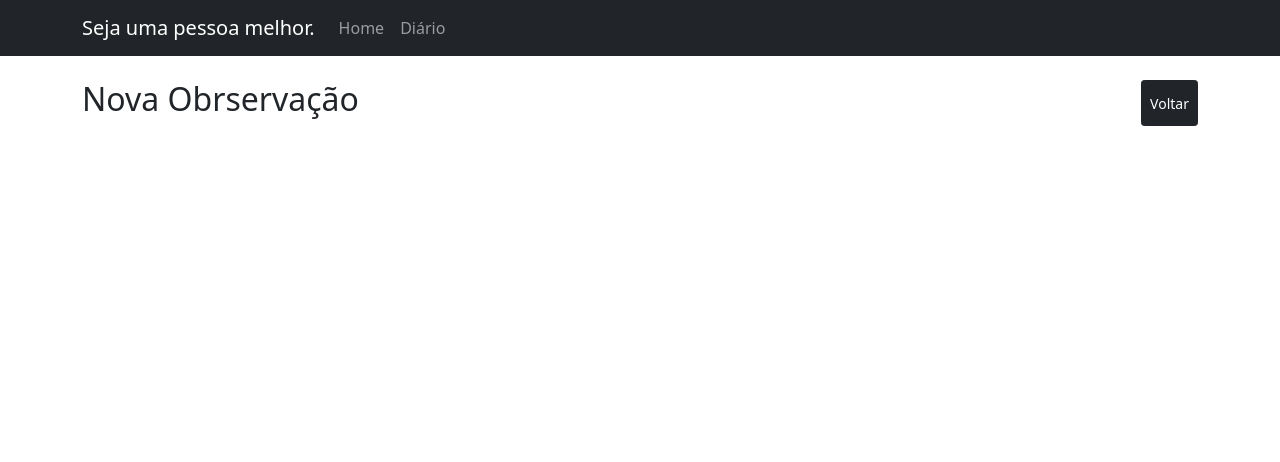
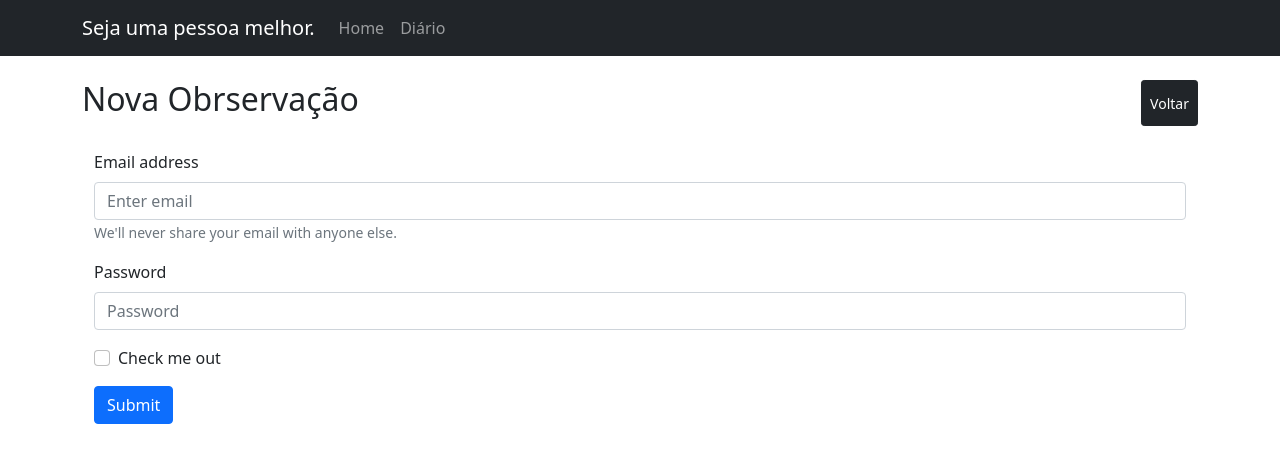
Before and after one commit to dekopossas/self-knowledge-diary, a React (Create React App) app in the folder frontend/: page /calendario/nova-observacao in a window 1280 px wide. Shown: the top 462 px of the page. Built offline with nearby package versions, Linux system fonts and the light colour scheme.

Commit message:
form copy and past of react bootstrap

```diff
--- a/frontend/src/pages/Days/FormDay/index.tsx
+++ b/frontend/src/pages/Days/FormDay/index.tsx
@@ -7,7 +7,7 @@ import api from '../../../services/api';
 // Lib
 
 // Style
-import { Button } from 'react-bootstrap';
+import { Button, Form } from 'react-bootstrap';
 import styles from './style.module.scss';
 
 interface IDay {
@@ -25,11 +25,9 @@ function FormDay() {
   // States
   // ----------------------------------------------------------------
 
-
   // ----------------------------------------------------------------
   // Functions
   // ----------------------------------------------------------------
-
 
   // ----------------------------------------------------------------
   // Effects
@@ -40,9 +38,33 @@ function FormDay() {
       <br />
       <div className={styles.day_header}>
         <h2>Nova Obrservação</h2>
-        <Button variant="dark" size="sm">Voltar</Button>
+        <Button variant="dark" size="sm">
+          Voltar
+        </Button>
       </div>
       <br />
+      <div className="container">
+        <Form>
+          <Form.Group className="mb-3" controlId="formBasicEmail">
+            <Form.Label>Email address</Form.Label>
+            <Form.Control type="email" placeholder="Enter email" />
+            <Form.Text className="text-muted">
+              We'll never share your email with anyone else.
+            </Form.Text>
+          </Form.Group>
+
+          <Form.Group className="mb-3" controlId="formBasicPassword">
+            <Form.Label>Password</Form.Label>
+            <Form.Control type="password" placeholder="Password" />
+          </Form.Group>
+          <Form.Group className="mb-3" controlId="formBasicCheckbox">
+            <Form.Check type="checkbox" label="Check me out" />
+          </Form.Group>
+          <Button variant="primary" type="submit">
+            Submit
+          </Button>
+        </Form>
+      </div>
     </div>
   );
 }
```
